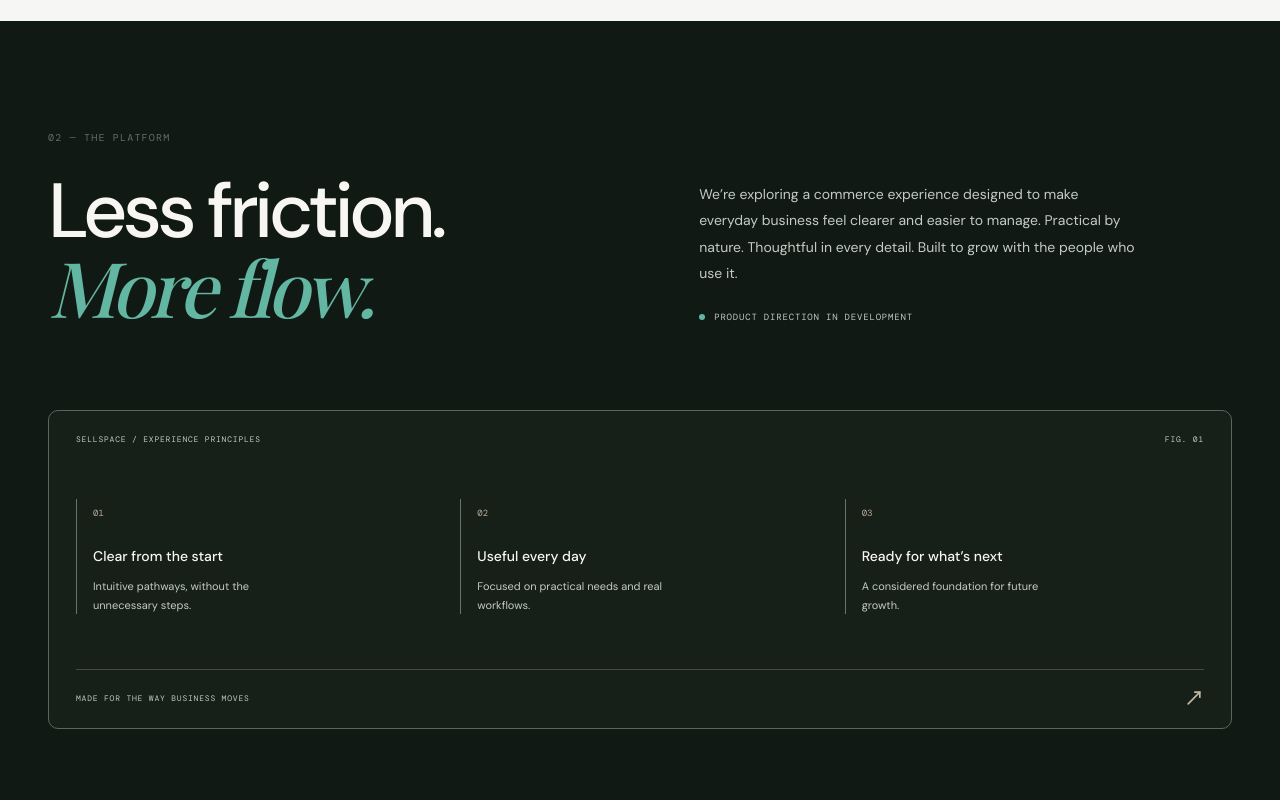
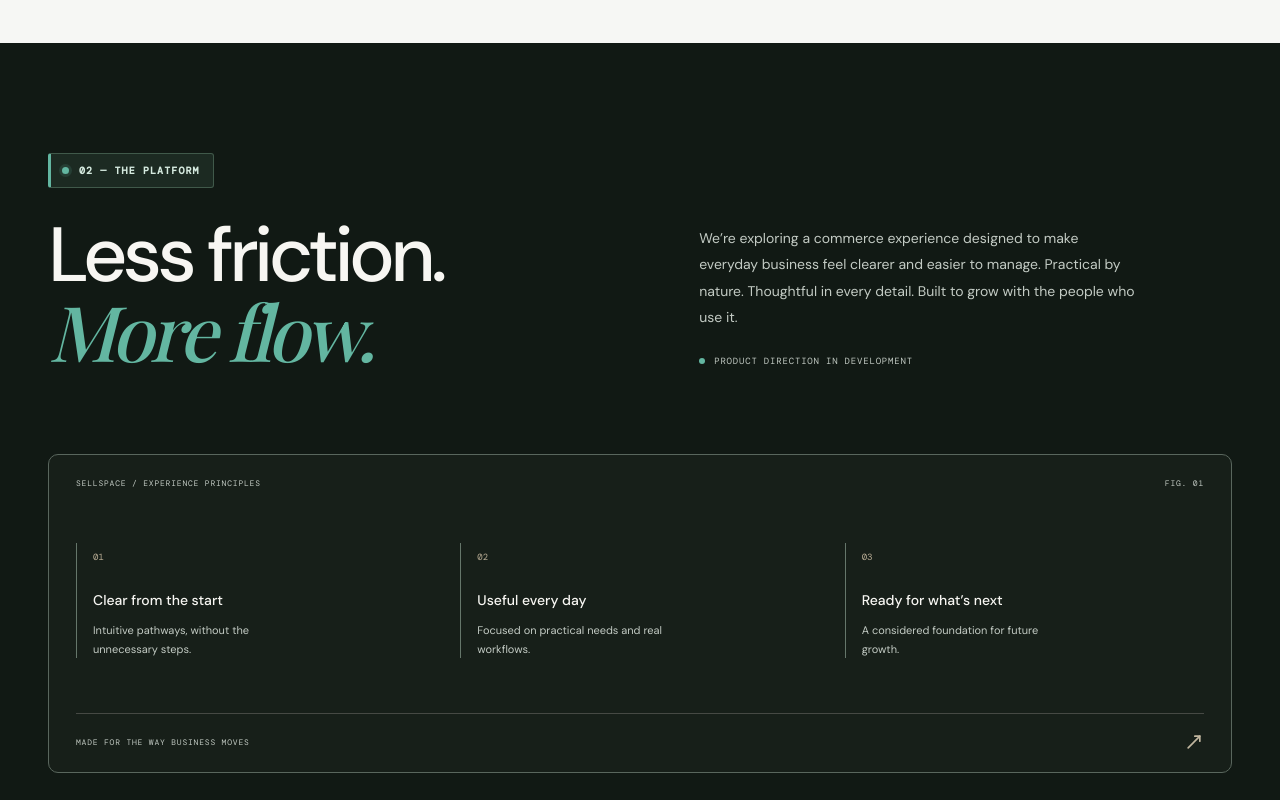
Before and after one commit to aldrichhhhhhhhhhhhh/sellspace-corporate, a Next.js app: page / in a window 1280 px wide. Shown: the part 1660-2460 px from the top of the page. Built offline with nearby package versions, Linux system fonts and the light colour scheme; a web font is replaced by a local one.

Commit message:
style: clarify numbered homepage section headings

```diff
--- a/app/globals.css
+++ b/app/globals.css
@@ -172,3 +172,48 @@ body{background:var(--paper);color:var(--ink)}
 .mock-order-value small{font-weight:600}
 .float-chip{border-color:#D3E0D7;box-shadow:0 12px 32px rgba(24,53,40,.16)}
 @media(max-width:620px){.nav{background:#FAFBF9;border-bottom-color:#D4DED7}.value-card{box-shadow:0 4px 12px rgba(23,42,30,.04)}}
+
+
+/* Section labels: make numbered topic headings unmistakable */
+.eyebrow{
+  display:inline-flex;
+  align-items:center;
+  width:max-content;
+  max-width:100%;
+  gap:10px;
+  padding:10px 13px 10px 11px;
+  margin:0 0 30px;
+  background:#E7F0EA;
+  border:1px solid #C7D9CE;
+  border-left:3px solid #087F68;
+  border-radius:3px;
+  color:#245C49;
+  font:600 10px/1.3 var(--mono);
+  letter-spacing:.11em;
+  text-transform:uppercase;
+  box-shadow:0 2px 5px rgba(20,55,37,.035);
+}
+.eyebrow::before{
+  content:"";
+  display:block;
+  width:7px;
+  height:7px;
+  flex:0 0 7px;
+  background:#087F68;
+  border-radius:50%;
+  box-shadow:0 0 0 3px rgba(8,127,104,.12);
+}
+.light-eyebrow{
+  background:#1C2A22;
+  border-color:#40594A;
+  border-left-color:#63B6A1;
+  color:#D4E9DE;
+  box-shadow:none;
+}
+.light-eyebrow::before{
+  background:#63B6A1;
+  box-shadow:0 0 0 3px rgba(99,182,161,.14);
+}
+@media(max-width:620px){
+  .eyebrow{font-size:9px;padding:9px 10px;margin-bottom:22px;letter-spacing:.08em}
+}
```
